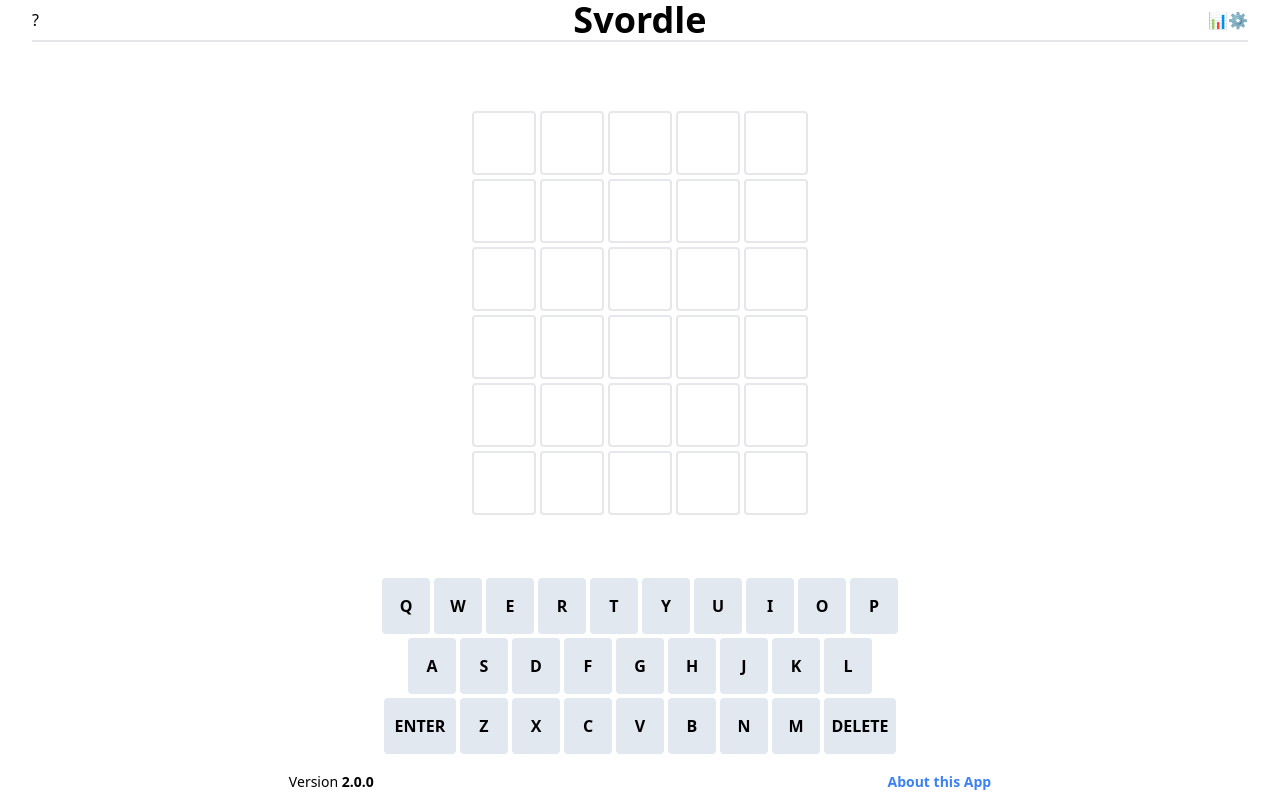
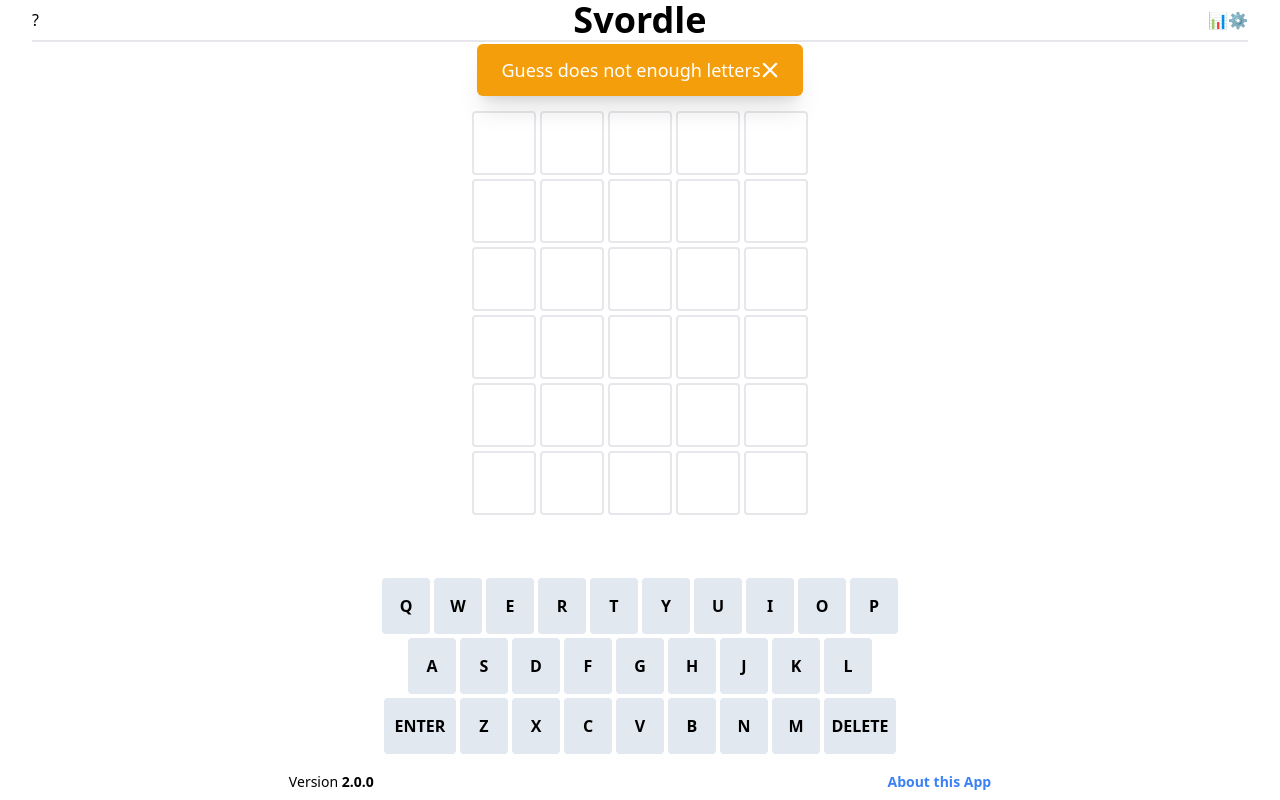
Before and after one commit to SamuelQuinones/svelte-wordle, a SvelteKit app: page / in a window 1280 px wide. Both pictures are taken after a click on the button "ENTER". Built offline with nearby package versions, Linux system fonts and the light colour scheme.

Commit message:
Added toasts

```diff
--- a/src/components/Keyboard/Keyboard.svelte
+++ b/src/components/Keyboard/Keyboard.svelte
@@ -5,6 +5,7 @@
 	import Key from './Key.svelte';
 	import { keyboardStore } from './store';
 	import { isWordInWordList } from '$lib/game/helpers';
+	import { toastStore } from '$components/Toast';
 
 	export let currentGuess: CharValue[] = [];
 
@@ -32,13 +33,21 @@
 		if ($keyboardStore.disabled) return;
 		if ($gameStore.playState === 'lost' || $gameStore.playState === 'won') return;
 		if (currentGuess.length !== MAX_WORD_LENGTH) {
-			// todo: Show toast
-			alert('not long enough');
+			toastStore.show({
+				message: 'Guess does not enough letters',
+				timeout: 3000,
+				dismissible: false,
+				type: 'warn'
+			});
 			return;
 		}
 		if (!isWordInWordList(currentGuess.join(''))) {
-			// todo: Show toast
-			alert('not valid');
+			toastStore.show({
+				timeout: 3000,
+				dismissible: false,
+				message: 'Not a valid word',
+				type: 'warn'
+			});
 			return;
 		}
 		gameStore.hardModeHelper(currentGuess);
--- /dev/null
+++ b/src/components/Toast/Toast.svelte
@@ -0,0 +1,68 @@
+<script lang="ts">
+	import { createEventDispatcher } from 'svelte';
+	import { spring } from 'svelte/motion';
+	import { fly } from 'svelte/transition';
+	import type { ToastObject } from './store';
+
+	export let dismissible = true;
+	export let type: ToastObject['type'] = 'success';
+
+	const dispatch = createEventDispatcher();
+	const scale = spring(1);
+</script>
+
+<div
+	class="toast min-w-[12rem] {type}"
+	class:justify-center={!dismissible}
+	role="alert"
+	transition:fly|global={{ x: -100, duration: 300 }}
+>
+	<div class:mr-4={dismissible} class:grow={dismissible}><slot /></div>
+	<button
+		class="font-bold"
+		on:click={() => dispatch('dismiss')}
+		on:mousedown={() => scale.set(0.8)}
+		on:touchstart={() => scale.set(0.8)}
+		on:mouseup={() => scale.set(1)}
+		on:touchend={() => scale.set(1)}
+		on:mouseenter={() => scale.set(1.3)}
+		on:mouseleave={() => scale.set(1)}
+	>
+		<svg
+			xmlns="http://www.w3.org/2000/svg"
+			width="16"
+			height="16"
+			fill="currentColor"
+			class="inline-block h-[1em] w-[1em] stroke-white hover:stroke-gray-300"
+			style="vertical-align: -0.125em; transform: scale({$scale});"
+			viewBox="0 0 16 16"
+		>
+			<path
+				fill-rule="evenodd"
+				d="M13.854 2.146a.5.5 0 0 1 0 .708l-11 11a.5.5 0 0 1-.708-.708l11-11a.5.5 0 0 1 .708 0Z"
+			/>
+			<path
+				fill-rule="evenodd"
+				d="M2.146 2.146a.5.5 0 0 0 0 .708l11 11a.5.5 0 0 0 .708-.708l-11-11a.5.5 0 0 0-.708 0Z"
+			/>
+		</svg>
+	</button>
+</div>
+
+<style lang="postcss">
+	.toast {
+		@apply mb-2 ml-auto mr-auto mt-0 flex items-center rounded-md px-6 py-3 text-lg shadow-xl;
+	}
+	.toast.success {
+		@apply bg-emerald-600 text-white;
+	}
+	.toast.error {
+		@apply bg-rose-600 text-white;
+	}
+	.toast.warn {
+		@apply bg-amber-500 text-white;
+	}
+	.toast.info {
+		@apply bg-sky-600 text-white;
+	}
+</style>
--- /dev/null
+++ b/src/components/Toast/index.ts
@@ -0,0 +1,3 @@
+export { toastStore } from './store';
+export type { ToastObject as ToastProps } from './store';
+export { default as Toast } from './Toast.svelte';
--- /dev/null
+++ b/src/components/Toast/store.ts
@@ -0,0 +1,39 @@
+import { writable } from 'svelte/store';
+
+export interface ToastObject {
+	id: string;
+	timeout: number;
+	dismissible: boolean;
+	message: string;
+	type: 'success' | 'error' | 'info' | 'warn';
+}
+
+function createToastStore() {
+	const { subscribe, update } = writable<ToastObject[]>([]);
+
+	const dismiss = (id: string) => {
+		update((state) => state.filter((toast) => toast.id !== id));
+	};
+
+	const show = ({
+		id = crypto.randomUUID(),
+		timeout = 3000,
+		dismissible = true,
+		message = 'Hello',
+		type = 'success'
+	}: Partial<ToastObject>) => {
+		update((state) => {
+			state.push({ id, timeout, dismissible, message, type });
+			return state;
+		});
+		if (timeout > 0) setTimeout(() => dismiss(id), timeout);
+	};
+
+	return {
+		subscribe,
+		dismiss,
+		show
+	};
+}
+
+export const toastStore = createToastStore();
--- a/src/lib/game/helpers.ts
+++ b/src/lib/game/helpers.ts
@@ -10,3 +10,12 @@ export const isWinningWord = (word: string) => {
 export const isWordInWordList = (word: string) => {
 	return WORDS.includes(word.toLowerCase()) || VALIDGUESSES.includes(word.toLowerCase());
 };
+
+export const WIN_MESSAGES = [
+	'Absolute mad lad',
+	'Expertly done!',
+	'Great job!',
+	'Well done',
+	'Call it a comeback!',
+	'Phew, nice work!'
+];
--- a/src/lib/game/stateStore.ts
+++ b/src/lib/game/stateStore.ts
@@ -6,6 +6,7 @@ import { statStore } from './statStore';
 import { browser } from '$app/environment';
 import { loadGameState, loadIsHardMode, saveGameState, saveIsHardMode } from '$lib/localStorage';
 import { keyboardStore } from '$components/Keyboard';
+import { toastStore } from '$components/Toast';
 
 const RESPONSE_TIMEOUT = KEYBOARD_DELAY + TILE_ANIMATION_DURATION;
 
@@ -113,8 +114,12 @@ function createGameStore() {
 						const letter = letters[i];
 						const status = statuses[i];
 						if (status === 'correct' && letter !== guess[i]) {
-							// TODO: Show toast
-							alert(`Needs ${letter} at ${i + 1}`);
+							toastStore.show({
+								message: `Needs ${letter} at position ${i + 1}`,
+								timeout: 3000,
+								dismissible: false,
+								type: 'error'
+							});
 							state.hardModeError = true;
 							break;
 						}
@@ -125,8 +130,12 @@ function createGameStore() {
 						const letter = letters[i];
 						const status = statuses[i];
 						if (status === 'present' && !letters.includes(guess[i])) {
-							// TODO: Show toast
-							alert(`Needs ${letter}`);
+							toastStore.show({
+								message: `Needs ${letter}`,
+								timeout: 3000,
+								dismissible: false,
+								type: 'error'
+							});
 							state.hardModeError = true;
 							break;
 						}
--- a/src/routes/+layout.svelte
+++ b/src/routes/+layout.svelte
@@ -17,6 +17,7 @@
 	import Modal from '$components/Modal.svelte';
 	import { keyboardStore } from '$components/Keyboard';
 	import { Tile } from '$components/Grid';
+	import { toastStore, Toast } from '$components/Toast';
 
 	export let data: LayoutData;
 
@@ -43,6 +44,18 @@
 		gameStore.setHardMode(isHardMode);
 	}
 </script>
+
+{#if $toastStore.length > 0}
+	<aside
+		class="justify-centere fixed left-0 right-0 top-7 z-[100001] mt-4 flex w-full flex-col"
+		data-toast-container
+	>
+		{#each $toastStore as { dismissible, id, type, message } (id)}
+			<!-- TODO: add the id to the dismis function in the actual toast? -->
+			<Toast {type} {dismissible} on:dismiss={() => toastStore.dismiss(id)}>{message}</Toast>
+		{/each}
+	</aside>
+{/if}
 
 <header class="grid grow-0 grid-cols-3 items-center border-b-2 dark:border-slate-600">
 	<section class="flex justify-start"><button on:click={help.openModal}>?</button></section>
@@ -141,6 +154,12 @@
 					browser && localStorage.removeItem(gameStateKey);
 					gameStore.reset();
 					keyboardStore.reset();
+					toastStore.show({
+						message: '[DEBUG] Game State Reset',
+						type: 'info',
+						timeout: 2000,
+						dismissible: false
+					});
 					// eslint-disable-next-line @typescript-eslint/no-unsafe-call
 					settings.closeModal();
 				}}
@@ -153,6 +172,12 @@
 				on:click={() => {
 					browser && localStorage.removeItem(statsKey);
 					statStore.reset();
+					toastStore.show({
+						message: '[DEBUG] Game Stats Reset',
+						type: 'info',
+						timeout: 2000,
+						dismissible: false
+					});
 					// eslint-disable-next-line @typescript-eslint/no-unsafe-call
 					settings.closeModal();
 				}}
--- a/src/routes/+page.svelte
+++ b/src/routes/+page.svelte
@@ -2,6 +2,8 @@
 	import { browser } from '$app/environment';
 	import { Grid } from '$components/Grid';
 	import { Keyboard } from '$components/Keyboard';
+	import { toastStore } from '$components/Toast';
+	import { WIN_MESSAGES, solution } from '$lib/game/helpers';
 	import { gameStore } from '$lib/game/stateStore';
 	import type { CharValue } from '$lib/types';
 
@@ -15,10 +17,20 @@
 	$: {
 		if ($gameStore.playState === 'won') {
 			// TODO: Show toast
-			alert('You won!');
+			toastStore.show({
+				dismissible: false,
+				message: WIN_MESSAGES[$gameStore.guesses.length - 1],
+				id: 'wintoast',
+				timeout: 2000
+			});
 		} else if ($gameStore.playState === 'lost') {
-			// TODO: Show toast
-			alert('You lost');
+			toastStore.show({
+				dismissible: false,
+				message: `The word was ${solution}`,
+				type: 'error',
+				id: 'losetoast',
+				timeout: 2000
+			});
 		}
 	}
 </script>
```
